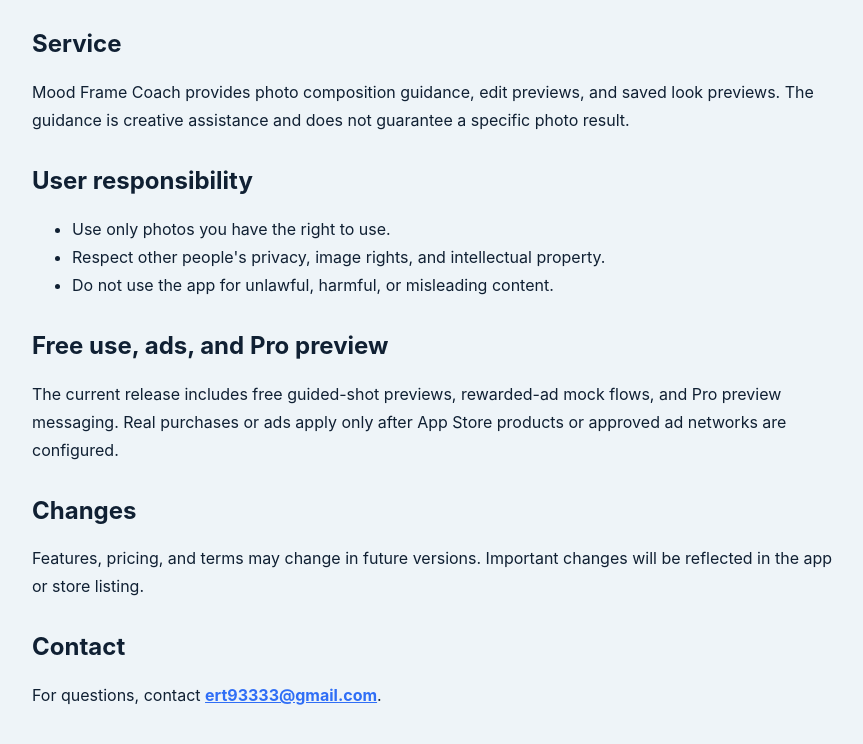
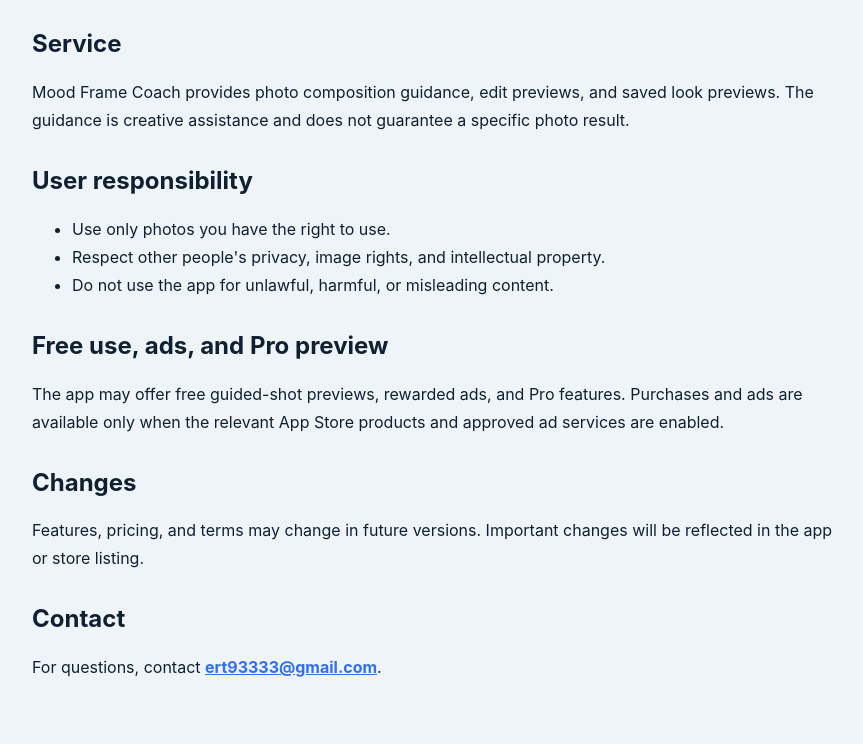
Before and after one commit to ert93333-ops/mood-frame-legal, a plain HTML site: page terms.html in a window 1280 px wide. Shown: the part 136-880 px from the top of the page, without its empty margins (198-1061 px from the left). Drawn offline with Linux system fonts and the light colour scheme.

Commit message:
Remove draft wording from Mood Frame legal pages

```diff
--- a/terms.html
+++ b/terms.html
@@ -29,7 +29,7 @@
       </ul>
 
       <h2>Free use, ads, and Pro preview</h2>
-      <p>The current release includes free guided-shot previews, rewarded-ad mock flows, and Pro preview messaging. Real purchases or ads apply only after App Store products or approved ad networks are configured.</p>
+      <p>The app may offer free guided-shot previews, rewarded ads, and Pro features. Purchases and ads are available only when the relevant App Store products and approved ad services are enabled.</p>
 
       <h2>Changes</h2>
       <p>Features, pricing, and terms may change in future versions. Important changes will be reflected in the app or store listing.</p>
```
